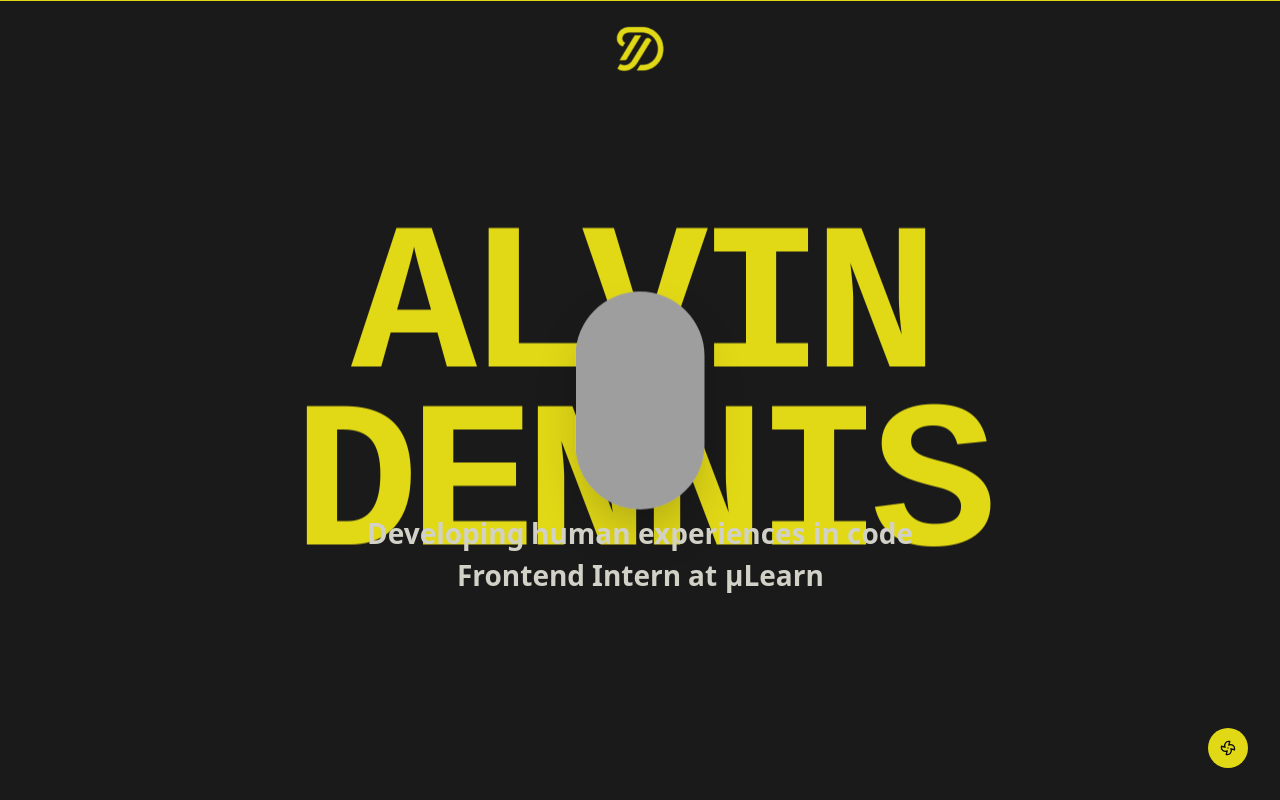
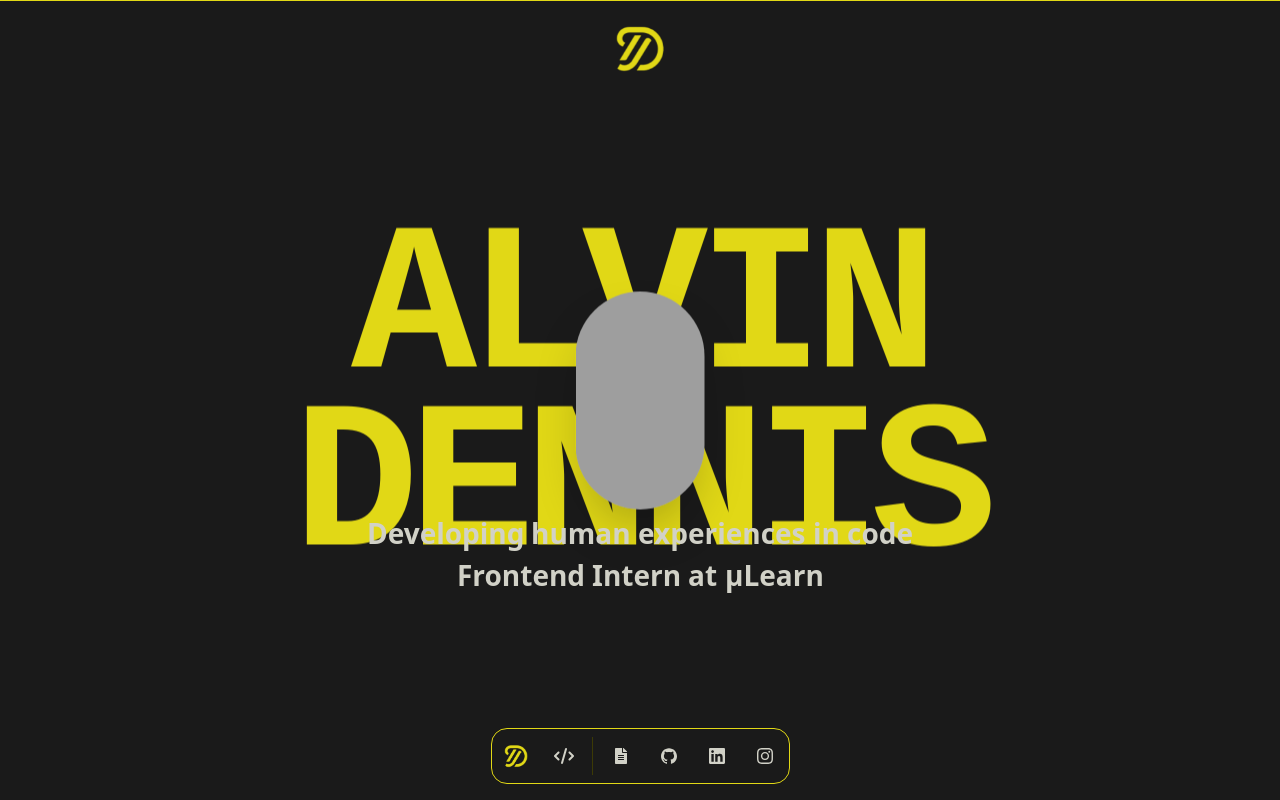
Before and after one commit to alvin-dennis/Personal-Portfolio-2.0, a Next.js app: page / in a window 1280 px wide. Shown: the top 800 px of the page. Built offline with nearby package versions, Linux system fonts and the light colour scheme; grey boxes are pictures that could not be loaded.

Commit message:
fix: remove action menu and implement dock, ui and performance improvements

```diff
--- a/package.json
+++ b/package.json
@@ -12,6 +12,7 @@
     "@radix-ui/react-collapsible": "^1.1.12",
     "@radix-ui/react-separator": "^1.1.8",
     "@radix-ui/react-slot": "^1.2.4",
+    "@radix-ui/react-tooltip": "^1.2.8",
     "class-variance-authority": "^0.7.1",
     "clsx": "^2.1.1",
     "framer-motion": "^12.23.24",
--- a/src/app/(home)/page.tsx
+++ b/src/app/(home)/page.tsx
@@ -9,6 +9,7 @@ import Footer from "@/components/Footer";
 import { SITE_CONTENT } from "@/lib/constants";
 import { MotionDiv, MotionMain } from "@/components/Framer";
 import Navbar from "@/components/Navbar";
+import { ScrollProgress } from "@/components/ui/scroll-progress";
 
 const Skills = dynamic(() => import("@/app/(home)/_components/Skills"));
 const Experience = dynamic(() => import("@/app/(home)/_components/Experience"));
@@ -36,6 +37,8 @@ export default function Home() {
   ) as typeof SITE_CONTENT.skills;
 
   return (
+    <>
+    <ScrollProgress className="bg-primary" />
     <AnimatePresence mode="wait">
       {loading ? (
         <MotionDiv
@@ -64,5 +67,6 @@ export default function Home() {
         </MotionMain>
       )}
     </AnimatePresence>
+  </>
   );
 }
--- a/src/app/layout.tsx
+++ b/src/app/layout.tsx
@@ -1,7 +1,6 @@
 import { Metadata } from "next";
 import localFont from "next/font/local";
 import "./globals.css";
-import { ScrollProgress } from "@/components/ui/scroll-progress";
 
 export const metadata: Metadata = {
   title: "Alvin Dennis — Builder | Maker | Manager",
@@ -56,18 +55,12 @@ export default function RootLayout({
   children: React.ReactNode;
 }>) {
   return (
-    <>
-      <html
-        lang="en"
-        suppressHydrationWarning
-      >
+      <html lang="en" suppressHydrationWarning>
         <body className={`${druksuper.variable} ${leaguespartan.variable} font-leaguespartan antialiased bg-background text-foreground`}>
           <main className="mx-auto max-w-7xl flex-1 px-5">
-            <ScrollProgress className="bg-primary" />
             {children}
           </main>
         </body>
       </html>
-    </>
   );
 }
--- a/src/components/Navbar.tsx
+++ b/src/components/Navbar.tsx
@@ -1,83 +1,100 @@
-"use client";
+import Image from "next/image";
+import { Dock, DockIcon } from "@/components/ui/dock";
+import { Separator } from "@/components/ui/separator";
+import { cn } from "@/lib/utils";
+import { FaCode } from "react-icons/fa6";
+import { SITE_CONFIG } from "@/lib/constants";
+import Link from "next/link";
+import { MotionHeader } from "@/components/Framer";
+import { Tooltip, TooltipContent, TooltipTrigger } from "@/components/ui/tooltip";
+import { Variants } from "framer-motion";
 
-import { useState } from "react";
-import { AnimatePresence } from "framer-motion";
-import { Button } from "@/components/ui/button";
-import { SITE_CONFIG } from "@/lib/constants";
-import { MotionDiv } from "@/components/Framer";
-import Link from "next/link";
-import { Fan } from "lucide-react";
+const fadeInUp: Variants = {
+  hidden: { opacity: 0, y: 30 },
+  visible: {
+    opacity: 1,
+    y: 0,
+    transition: { duration: 0.6, ease: [0.42, 0, 0.58, 1] },
+  },
+};
 
 export default function Navbar() {
-  const [isOpen, setIsOpen] = useState(false);
   return (
-    <div className="fixed bottom-8 right-8 z-50 flex flex-col items-end">
-      <Button
-        variant="default"
-        size={"icon-lg"}
-        onClick={() => setIsOpen(!isOpen)}
-      >
-        <MotionDiv
-          animate={{ rotate: isOpen ? 180 : 0 }}
-          transition={{
-            duration: 0.3,
-            ease: "easeInOut",
-            type: "spring",
-            stiffness: 300,
-            damping: 20,
-          }}
+    <MotionHeader
+      variants={fadeInUp}
+      viewport={{ once: true }}>
+      <div className="pointer-events-none fixed inset-x-0 bottom-0 z-30 mx-auto mb-12 flex h-full max-h-14 origin-bottom">
+        <Dock
+          className="pointer-events-auto relative z-50 mx-auto flex h-full min-h-full transform-gpu items-center bg-background px-1
+            border-primary"
         >
-          <Fan className="w-6 h-6 md:w-8 md:h-8" />
-        </MotionDiv>
-      </Button>
-      <AnimatePresence>
-        {isOpen && (
-          <MotionDiv
-            initial={{ opacity: 0, x: 10, y: 10, filter: "blur(10px)" }}
-            animate={{ opacity: 1, x: 0, y: 0, filter: "blur(0px)" }}
-            exit={{ opacity: 0, x: 10, y: 10, filter: "blur(10px)" }}
-            transition={{
-              duration: 0.6,
-              type: "spring",
-              stiffness: 300,
-              damping: 20,
-              delay: 0.1,
-            }}
-            className="absolute bottom-10 right-0 mb-2"
-          >
-            <div className="flex flex-col items-end gap-3">
-              {SITE_CONFIG.socialLinks.map((option, index) => {
-                const Icon = option.icon;
-                return (
-                  <MotionDiv
-                    key={option.text}
-                    initial={{ opacity: 0, x: 20 }}
-                    animate={{ opacity: 1, x: 0 }}
-                    exit={{ opacity: 0, x: 20 }}
-                    transition={{ delay: index * 0.05 }}
+          <DockIcon>
+            <Tooltip>
+              <TooltipTrigger asChild>
+                <Link
+                  href="/"
+                  aria-label="Home link"
+                  className={cn(
+                    "size-12 flex items-center justify-center group"
+                  )}
+                >
+                  <Image
+                    className="rounded-sm"
+                    src={SITE_CONFIG.siteLogo}
+                    width={35}
+                    height={35}
+                    alt="website logo"
+                  />
+                </Link>
+              </TooltipTrigger>
+              <TooltipContent>
+                Home
+              </TooltipContent>
+            </Tooltip>
+          </DockIcon>
+          <DockIcon>
+            <Tooltip>
+              <TooltipTrigger asChild>
+                <Link
+                  href="/projects"
+                  aria-label="Projects link"
+                  className={cn(
+                    "size-12 flex items-center justify-center group"
+                  )}
+                >
+                  <FaCode className="size-5" />
+                </Link>
+              </TooltipTrigger>
+              <TooltipContent>
+                Projects
+              </TooltipContent>
+            </Tooltip>
+          </DockIcon>
+
+          <Separator orientation="vertical" className="h-full" />
+
+          {SITE_CONFIG.socialLinks.map((item) => (
+            <DockIcon key={item.text}>
+              <Tooltip>
+                <TooltipTrigger asChild>
+                  <Link
+                    href={item.href}
+                    aria-label={item.text}
+                    className={cn(
+                      "flex size-12 items-center justify-center"
+                    )}
                   >
-                    <Button
-                      asChild
-                      variant="default"
-                      size="sm"
-                      className="flex items-center gap-2"
-                    >
-                      <Link
-                        href={option.href}
-                        target="_blank"
-                        rel="noopener noreferrer"
-                      >
-                        <Icon className="w-4 h-4" />
-                        <span>{option.text}</span>
-                      </Link>
-                    </Button>
-                  </MotionDiv>
-                );
-              })}
-            </div>
-          </MotionDiv>
-        )}
-      </AnimatePresence>
-    </div>
+                    {item.icon && <item.icon className="size-4 text-current" />}
+                  </Link>
+                </TooltipTrigger>
+                <TooltipContent>
+                  {item.text}
+                </TooltipContent>
+              </Tooltip>
+            </DockIcon>
+          ))}
+        </Dock>
+      </div>
+    </MotionHeader>
   );
-};
+}
--- /dev/null
+++ b/src/components/ui/dock.tsx
@@ -0,0 +1,172 @@
+"use client";
+
+import { cva, type VariantProps } from "class-variance-authority";
+import {
+    motion,
+    type MotionProps,
+    MotionValue,
+    useMotionValue,
+    useSpring,
+    useTransform,
+} from "framer-motion";
+import React, { useRef, useEffect, type PropsWithChildren } from "react";
+
+import { cn } from "@/lib/utils";
+
+export interface DockProps extends VariantProps<typeof dockVariants> {
+    className?: string;
+    iconSize?: number;
+    iconMagnification?: number;
+    iconDistance?: number;
+    direction?: "top" | "middle" | "bottom";
+    children: React.ReactNode;
+}
+
+const DEFAULT_SIZE = 40;
+const DEFAULT_MAGNIFICATION = 60;
+const DEFAULT_DISTANCE = 140;
+
+const dockVariants = cva(
+    "supports-backdrop-blur:bg-white/10 supports-backdrop-blur:dark:bg-[#0a0a0a]/10 mx-auto mt-8 flex h-[58px] w-max items-center justify-center gap-2 rounded-2xl border border-[#0a0a0a] dark:border-white p-2 backdrop-blur-md",
+);
+
+const Dock = React.forwardRef<HTMLDivElement, DockProps>(
+    (
+        {
+            className,
+            children,
+            iconSize = DEFAULT_SIZE,
+            iconMagnification = DEFAULT_MAGNIFICATION,
+            iconDistance = DEFAULT_DISTANCE,
+            direction = "middle",
+            ...props
+        },
+        ref,
+    ) => {
+        const mouseX = useMotionValue(Infinity);
+
+        const renderChildren = () => {
+            return React.Children.map(children, (child) => {
+                if (
+                    React.isValidElement<DockIconProps>(child) &&
+                    child.type === DockIcon
+                ) {
+                    return React.cloneElement(child, {
+                        ...child.props,
+                        mouseX: mouseX,
+                        size: iconSize,
+                        magnification: iconMagnification,
+                        distance: iconDistance,
+                    });
+                }
+                return child;
+            });
+        };
+
+        return (
+            <motion.div
+                ref={ref}
+                onMouseMove={(e) => mouseX.set(e.pageX)}
+                onMouseLeave={() => mouseX.set(Infinity)}
+                {...props}
+                className={cn(dockVariants({ className }), {
+                    "items-start": direction === "top",
+                    "items-center": direction === "middle",
+                    "items-end": direction === "bottom",
+                })}
+            >
+                {renderChildren()}
+            </motion.div>
+        );
+    },
+);
+
+Dock.displayName = "Dock";
+
+export interface DockIconProps
+    extends Omit<MotionProps & React.HTMLAttributes<HTMLDivElement>, "children"> {
+    size?: number;
+    magnification?: number;
+    distance?: number;
+    mouseX?: MotionValue<number>;
+    className?: string;
+    children?: React.ReactNode;
+    props?: PropsWithChildren;
+}
+
+const DockIcon = ({
+    size = DEFAULT_SIZE,
+    magnification = DEFAULT_MAGNIFICATION,
+    distance = DEFAULT_DISTANCE,
+    mouseX,
+    className,
+    children,
+    ...props
+}: DockIconProps) => {
+    const ref = useRef<HTMLDivElement>(null);
+    const padding = Math.max(6, size * 0.2);
+    const defaultMouseX = useMotionValue(Infinity);
+
+    // Motion values for measured bounds — measured in an effect to avoid accessing refs during render
+    const boundsX = useMotionValue(0);
+    const boundsWidth = useMotionValue(0);
+
+    useEffect(() => {
+        const updateBounds = () => {
+            const rect = ref.current?.getBoundingClientRect();
+            boundsX.set(rect?.x ?? 0);
+            boundsWidth.set(rect?.width ?? 0);
+        };
+
+        updateBounds();
+
+        const ro = new ResizeObserver(() => updateBounds());
+        if (ref.current) ro.observe(ref.current);
+
+        window.addEventListener("resize", updateBounds);
+        window.addEventListener("scroll", updateBounds, true);
+
+        return () => {
+            ro.disconnect();
+            window.removeEventListener("resize", updateBounds);
+            window.removeEventListener("scroll", updateBounds, true);
+        };
+    }, [ref, boundsX, boundsWidth]);
+
+    const distanceCalc = useTransform(
+        [mouseX ?? defaultMouseX, boundsX, boundsWidth],
+        ([val, bx, bw]: number[]) => {
+            return val - bx - bw / 2;
+        }
+    );
+
+    const sizeTransform = useTransform(
+        distanceCalc,
+        [-distance, 0, distance],
+        [size, magnification, size],
+    );
+
+    const scaleSize = useSpring(sizeTransform, {
+        mass: 0.1,
+        stiffness: 150,
+        damping: 12,
+    });
+
+    return (
+        <motion.div
+            ref={ref}
+            style={{ width: scaleSize, height: scaleSize, padding }}
+            className={cn(
+                "flex aspect-square cursor-pointer items-center justify-center rounded-full",
+                className,
+            )}
+            {...props}
+        >
+            {children}
+        </motion.div>
+    );
+};
+
+DockIcon.displayName = "DockIcon";
+
+export { Dock, DockIcon, dockVariants };
--- /dev/null
+++ b/src/components/ui/tooltip.tsx
@@ -0,0 +1,61 @@
+"use client"
+
+import * as React from "react"
+import * as TooltipPrimitive from "@radix-ui/react-tooltip"
+
+import { cn } from "@/lib/utils"
+
+function TooltipProvider({
+  delayDuration = 0,
+  ...props
+}: React.ComponentProps<typeof TooltipPrimitive.Provider>) {
+  return (
+    <TooltipPrimitive.Provider
+      data-slot="tooltip-provider"
+      delayDuration={delayDuration}
+      {...props}
+    />
+  )
+}
+
+function Tooltip({
+  ...props
+}: React.ComponentProps<typeof TooltipPrimitive.Root>) {
+  return (
+    <TooltipProvider>
+      <TooltipPrimitive.Root data-slot="tooltip" {...props} />
+    </TooltipProvider>
+  )
+}
+
+function TooltipTrigger({
+  ...props
+}: React.ComponentProps<typeof TooltipPrimitive.Trigger>) {
+  return <TooltipPrimitive.Trigger data-slot="tooltip-trigger" {...props} />
+}
+
+function TooltipContent({
+  className,
+  sideOffset = 0,
+  children,
+  ...props
+}: React.ComponentProps<typeof TooltipPrimitive.Content>) {
+  return (
+    <TooltipPrimitive.Portal>
+      <TooltipPrimitive.Content
+        data-slot="tooltip-content"
+        sideOffset={sideOffset}
+        className={cn(
+          "bg-foreground text-background animate-in fade-in-0 zoom-in-95 data-[state=closed]:animate-out data-[state=closed]:fade-out-0 data-[state=closed]:zoom-out-95 data-[side=bottom]:slide-in-from-top-2 data-[side=left]:slide-in-from-right-2 data-[side=right]:slide-in-from-left-2 data-[side=top]:slide-in-from-bottom-2 z-50 w-fit origin-(--radix-tooltip-content-transform-origin) rounded-md px-3 py-1.5 text-xs text-balance",
+          className
+        )}
+        {...props}
+      >
+        {children}
+        <TooltipPrimitive.Arrow className="bg-foreground fill-foreground z-50 size-2.5 translate-y-[calc(-50%_-_2px)] rotate-45 rounded-[2px]" />
+      </TooltipPrimitive.Content>
+    </TooltipPrimitive.Portal>
+  )
+}
+
+export { Tooltip, TooltipTrigger, TooltipContent, TooltipProvider }
```
Also changed, not shown: src/lib/constants.ts (+0 -17 lines), src/types/index.ts (+0 -7 lines), 1 other file (tests, documents, lock files or other folders).
